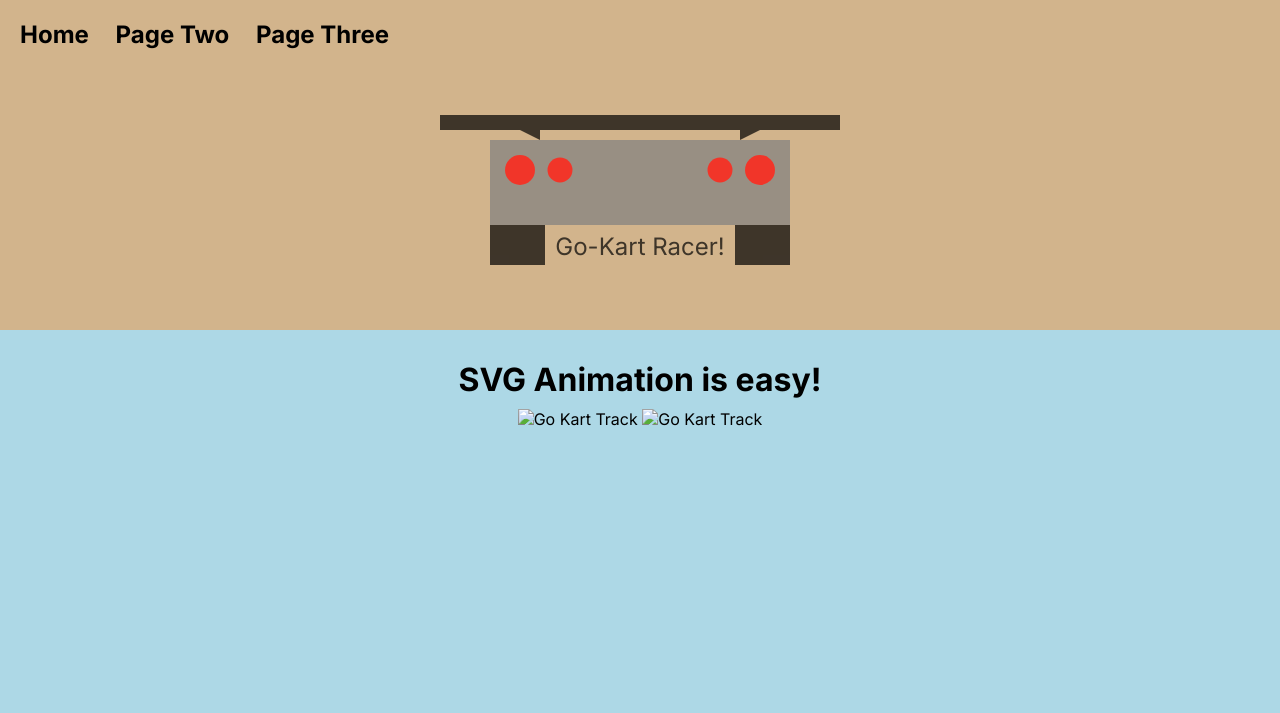
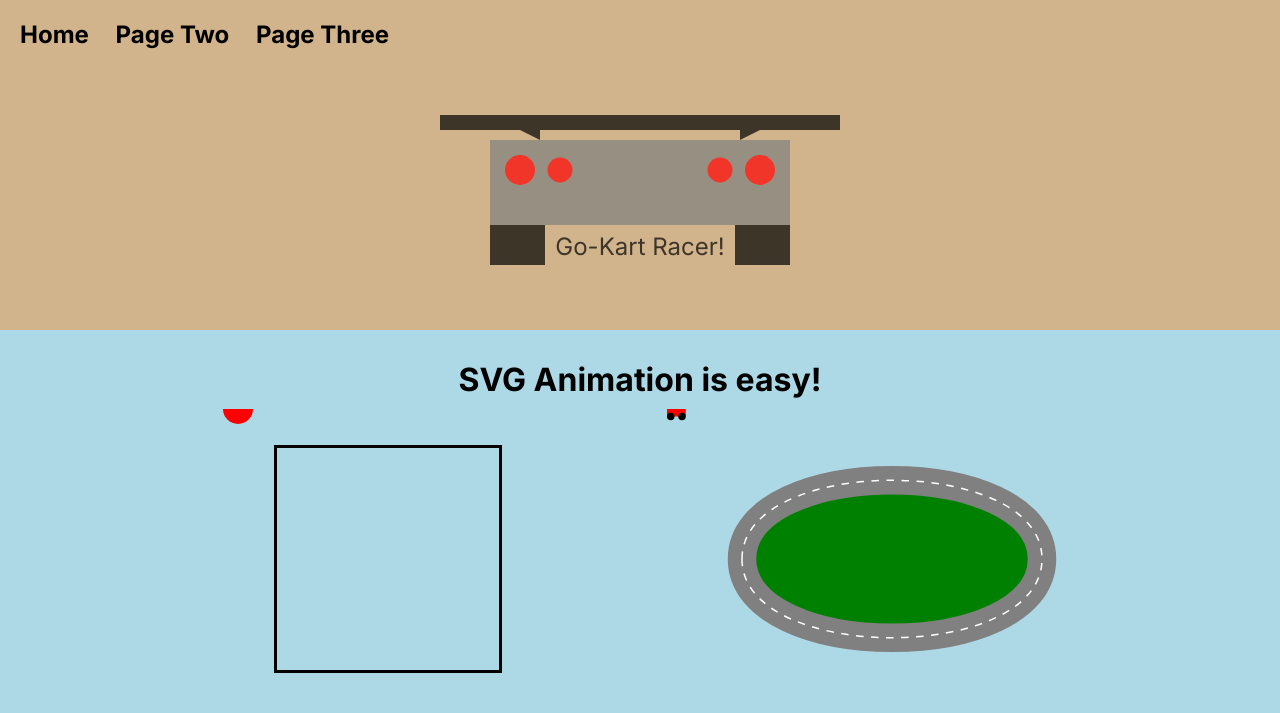
Before and after one commit to pereira1010/assignment-2-repo, a plain HTML site: page views/three.html in a window 1280 px wide. Drawn offline with Linux system fonts and the light colour scheme; files that its build step writes are made by us from their sources.

Commit message:
Update three.html
path update css and svg

```diff
--- a/views/three.html
+++ b/views/three.html
@@ -4,7 +4,7 @@
     <meta charset="UTF-8">
     <meta name="viewport" content="width=device-width, initial-scale=1.0">
     <title>Page Three</title>
-    <link rel="stylesheet" type="text/css" href="./assignment-2-repo/resources/styles.css">
+    <link rel="stylesheet" type="text/css" href="https://pereira1010.github.io/assignment-2-repo/resources/styles.css">
     <link rel="icon" href="https://pereira1010.github.io/assignment-2-repo/resources/favicon.svg" type="image/svg+xml">
 
 </head>
@@ -46,8 +46,8 @@
     </div>
     <div class="content">
     <h1>SVG Animation is easy!</h1>
-    <img src="./assignment-2-repo/resources/page-three.svg" alt="Go Kart Track" width="500" height="300" />
-    <img src="./assignment-2-repo/resources/custom.svg" alt="Go Kart Track" width="500" height="300" />
+    <img src="https://pereira1010.github.io/assignment-2-repo/resources/page-three.svg" alt="Go Kart Track" width="500" height="300" />
+    <img src="https://pereira1010.github.io/assignment-2-repo/resources/custom.svg" alt="Go Kart Track" width="500" height="300" />
     </div>
 </body>
 </html>
```
